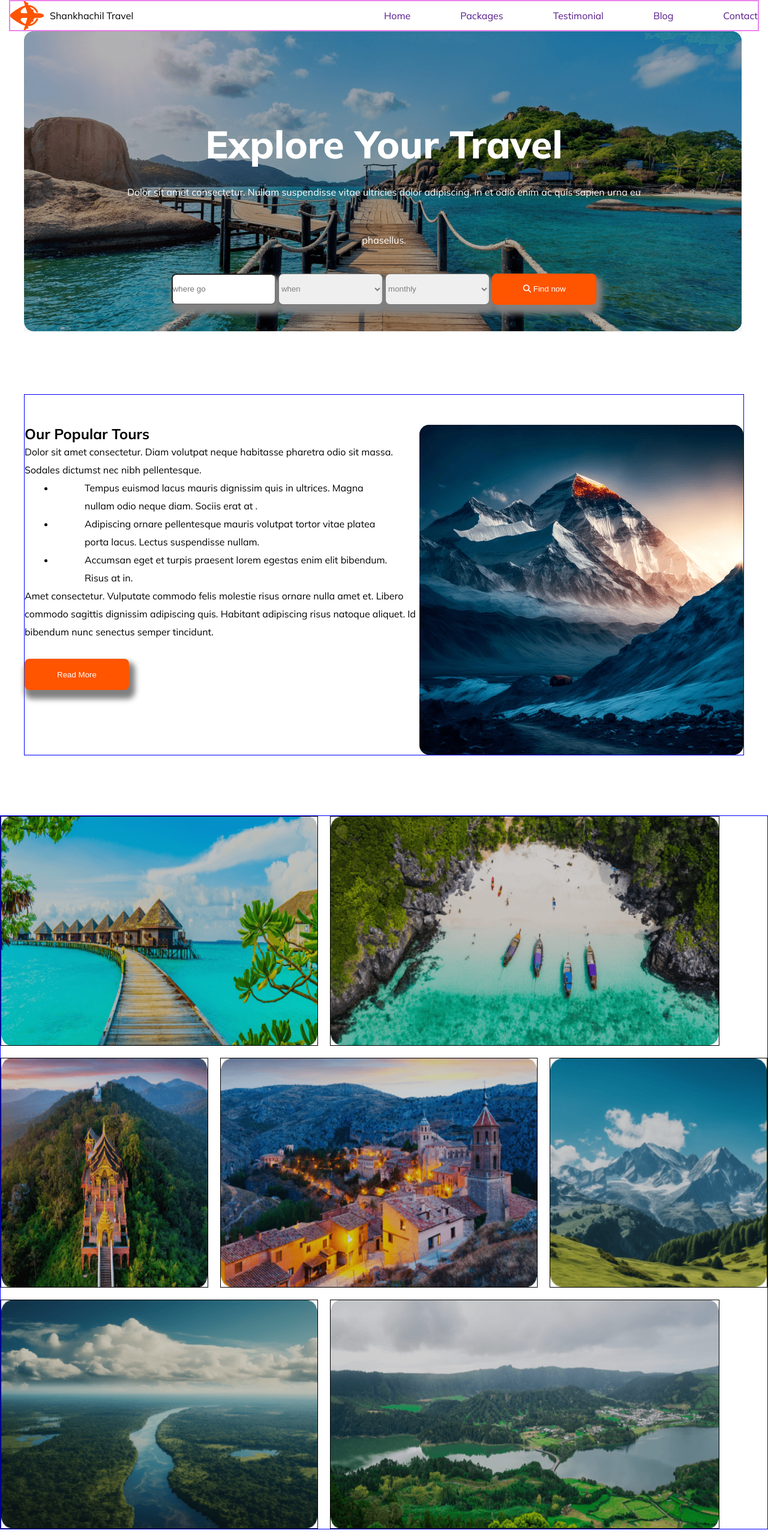
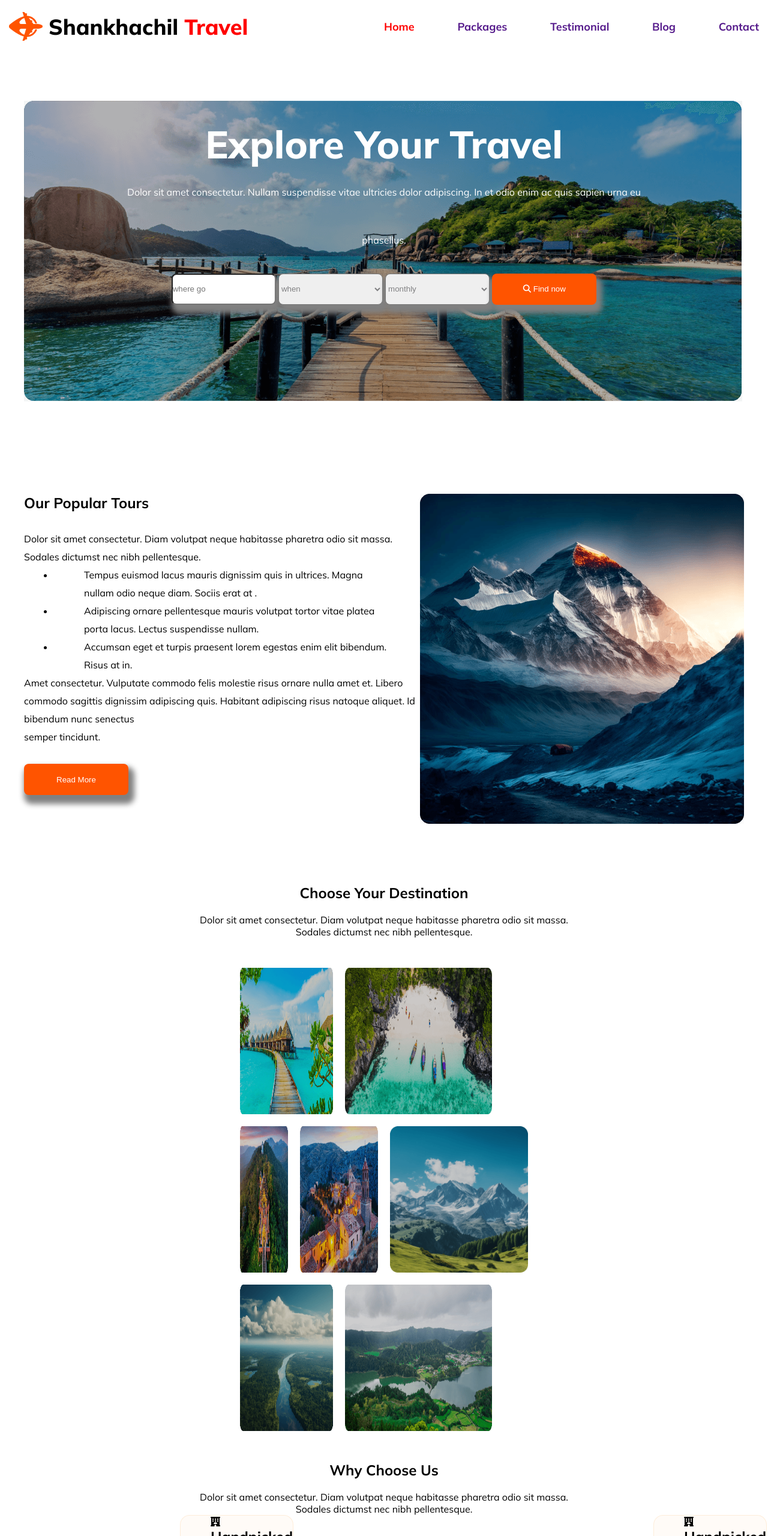
Before and after one commit to luckyosd/B9A2-shankhachil-Travel-main, a plain HTML site: page index.html in a window 1280 px wide. Shown: the top 2560 px of the page at 60% size. Drawn offline with Linux system fonts and the light colour scheme.

```diff
--- a/index.html
+++ b/index.html
@@ -15,10 +15,10 @@
         <nav class="header-section">
             <div class="nav-container">
                 <img src="Images/Group 40071 (2).png">
-                <p>Shankhachil Travel</p>
+                <p>Shankhachil <span class="home">Travel</span></p>
             </div>
             <div class="items-container">
-                <a href="">Home</a>
+                <a href=""><span class="home">Home</span></a>
                 <a href="">Packages</a>
                 <a href="">Testimonial</a>
                 <a href="">Blog</a>
@@ -33,7 +33,6 @@
         <section class="banner-section">
             <div class="banner-img">
                 <img src="Images/Group 13 (1) (1).png">
-
             </div>
 
             <div class="text-items">
@@ -61,14 +60,14 @@
         </section>
         <section class="text-img">
             <div class="text-container">
-                <h1>Our Popular Tours</h1>
+                <h1>Our Popular Tours</h1><br>
                 <p>Dolor sit amet consectetur. Diam volutpat neque habitasse pharetra odio sit massa. Sodales dictumst nec nibh pellentesque.</p>
 
                 <ul>
                     <li>Tempus euismod lacus mauris dignissim quis in ultrices. Magna nullam odio neque diam. Sociis erat at .</li>
                     <li>Adipiscing ornare pellentesque mauris volutpat tortor vitae platea porta lacus. Lectus suspendisse nullam.</li>
                     <li>Accumsan eget et turpis praesent lorem egestas enim elit bibendum. Risus at in.</li>
-                    <p>Amet consectetur. Vulputate commodo felis molestie risus ornare nulla amet et. Libero commodo sagittis dignissim adipiscing quis. Habitant adipiscing risus natoque aliquet. Id bibendum nunc senectus semper tincidunt. </p>
+                    <p>Amet consectetur. Vulputate commodo felis molestie risus ornare nulla amet et. Libero commodo sagittis dignissim adipiscing quis. Habitant adipiscing risus natoque aliquet. Id bibendum nunc senectus<br> semper tincidunt. </p>
 
 
                 </ul>
@@ -83,6 +82,13 @@
 
 
         </section>
+        <section>
+            <div class="sal">
+                <h2>Choose Your Destination</h2><br>
+                <p>Dolor sit amet consectetur. Diam volutpat neque habitasse pharetra odio sit massa.<br> Sodales dictumst nec nibh pellentesque.</p>
+            </div>
+        </section>
+
         <section>
 
             <div class="image-box">
@@ -121,8 +127,8 @@
 
         <section>
             <div class="why-choose-us">
-                <h1>Why Choose Us</h1>
-                <p>Dolor sit amet consectetur. Diam volutpat neque habitasse pharetra odio sit massa. Sodales dictumst nec nibh pellentesque.</p>
+                <h1>Why Choose Us</h1><br>
+                <p>Dolor sit amet consectetur. Diam volutpat neque habitasse pharetra odio sit massa.<br> Sodales dictumst nec nibh pellentesque.</p>
             </div>
 
         </section>
@@ -146,7 +152,7 @@
             <div class="deals-us">
                 <div class="du">
                     <h2>Deals & Discounts</h2><br>
-                    <p>Dolor sit amet consectetur. Diam volutpat neque habitasse pharetra odio sit massa. Sodales dictumst nec nibh pellentesque.</p>
+                    <p>Dolor sit amet consectetur. Diam volutpat neque habitasse pharetra odio sit massa.<br> Sodales dictumst nec nibh pellentesque.</p>
                 </div>
                 <div class="oe">
                     <div class="u">
@@ -163,7 +169,7 @@
 
                         <h4>Tour To Satorini</h4>
                         <p>Amet consectetur. Vulputate commodo felis molestie risus ornare nulla amet et. Libero commodo sagittis dignissim adipiscing quis. Habitant adipiscing.</p><br>
-                        <p>Price: $1300-$1500</p><br>
+                        <p><span class="home">Price: $1300-$1500</span></p><br>
                         <button class="btn-primary">Book now</button>
 
                     </div>
@@ -176,7 +182,7 @@
 
                         <h4>Tour To Satorini</h4>
                         <p>Amet consectetur. Vulputate commodo felis molestie risus ornare nulla amet et. Libero commodo sagittis dignissim adipiscing quis. Habitant adipiscing.</p><br>
-                        <p>Price: $1300-$1500</p><br>
+                        <p><span class="home">Price: $1300-$1500</span></p><br>
                         <button class="btn-primary">Book now</button>
 
                     </div>
@@ -189,7 +195,7 @@
 
                         <h4>Tour To Satorini</h4>
                         <p>Amet consectetur. Vulputate commodo felis molestie risus ornare nulla amet et. Libero commodo sagittis dignissim adipiscing quis. Habitant adipiscing.</p><br>
-                        <p>Price: $1300-$1500</p><br>
+                        <p><span class="home">Price: $1300-$1500</span></p><br>
                         <button class="btn-primary">Book now</button>
 
                     </div>
@@ -204,11 +210,11 @@
         <section>
             <div class="simple">
                 <div class="place">
-                    <h1>A Simple Perfect Place To Get Lost</h1>
-                    <p>Amet consectetur. Vulputate commodo felis molestie risus ornare nulla amet et. Libero commodo sagittis dignissim adipiscing quis. </p>
+                    <h1>A Simple Perfect Place<br> To Get Lost</h1><br>
+                    <p>Amet consectetur. Vulputate commodo felis molestie risus ornare nulla<br> amet et. Libero commodo sagittis dignissim adipiscing quis. </p><br>
                     <ul>
-                        <li>Adipiscing ornare pellentesque mauris volutpat tortor vitae platea porta lacus. Lectus suspendisse nullam.</li>
-                        <li>Adipiscing ornare pellentesque mauris volutpat tortor vitae platea porta lacus. Lectus suspendisse nullam.</li>
+                        <li>Adipiscing ornare pellentesque mauris volutpat tortor vitae<br> platea porta lacus. Lectus suspendisse nullam.</li><br>
+                        <li>Adipiscing ornare pellentesque mauris volutpat tortor vitae<br> platea porta lacus. Lectus suspendisse nullam.</li><br>
                         <button class="btn-primary">See More</button>
                     </ul>
 
@@ -233,12 +239,12 @@
         <section>
             <div class="travel">
                 <div class="form-part">
-                    <h2>Newsletter</h2>
-                    <p>Get your daily dose of travel news & tips.<br> Sign up today!</p>
+                    <h2>Newsletter</h2><br>
+                    <p>Get your daily dose of travel news & tips.<br> Sign up today!</p><br>
                     <input type="text" placeholder="Enter your name"><br>
 
                     <input type="text" placeholder="Enter your email"><br>
-                    <button class="btn-primary">Subscribe</button>
+                    <button class="btn">Subscribe</button>
                 </div>
                 <div class="t-i">
                     <img src="Images/Rectangle 8 (1).png">
@@ -257,7 +263,7 @@
         <div class="footer">
             <div class="footer-img">
                 <img src="Images/Group 40071 (2).png">
-                <h1>Shankhachil Travel</h1>
+                <h1>Shankhachil <span class="home">Travel</span></h1>
             </div>
             <p>Lorem ipsum dolor sit amet consectetur. Nulla sit viverra morbi vitae blandit orci potenti vulputate. Leo erat maecenas vitae elementum ultricies nullam. </p>
             <div class="icons">
@@ -271,7 +277,7 @@
             <p class="reserved">2017, All Rights Reserved.</p>
 
 
-            </div>
+        </div>
 
 
     </footer>
--- a/styles/style.css
+++ b/styles/style.css
@@ -21,8 +21,7 @@
         .header-section {
             max-width: 1250px;
             display: flex;
-            margin: 0 auto;
-            border: 2px solid violet;
+            margin: 20px auto;
         }
 
         .nav-container {
@@ -31,6 +30,11 @@
             width: 50%;
             align-items: center;
             gap: 10px;
+        }
+
+        .nav-container p {
+            font-size: 36px;
+            font-weight: 800;
         }
 
         .nav-container img {
@@ -46,6 +50,12 @@
 
         .items-container a {
             text-decoration: none;
+            font-size: 18px;
+            font-weight: 700;
+        }
+
+        .home {
+            color: red;
         }
 
         .banner-section {}
@@ -53,7 +63,7 @@
         .banner-img {
             max-width: 1200px;
             min-height: 500px;
-            margin: 0 auto;
+            margin: 100px auto;
             position: relative;
             border-radius: 16px;
             opacity: 1;
@@ -104,7 +114,6 @@
         .text-img {
             max-width: 1200px;
             min-height: 400px;
-            border: 1px solid blue;
             margin: 100px auto;
             padding-top: 50px;
             display: flex;
@@ -133,8 +142,14 @@
             text-align: center;
         }
 
+        .sal {
+            text-align: center;
+        }
+
         .image-box {
-            border: 1px solid blue;
+            max-width: 1250px;
+            min-height: 400px;
+            margin: 50px 400px;
             display: grid;
             gap: 20px;
             grid-template-columns: repeat(12, 1fr);
@@ -144,16 +159,15 @@
         .image-box img {
             width: 100%;
             height: 100%;
-            border: 1px solid black;
         }
 
         .grid-item-1 {
-            grid-column: 1/span 6;
+            grid-column: 1/span 7;
             grid-template-rows: 1/span 6;
         }
 
         .grid-item-2 {
-            grid-column: 7/span 12;
+            grid-column: 8/span 12;
         }
 
         .grid-item-3 {
@@ -169,22 +183,20 @@
         }
 
         .grid-item-6 {
-            grid-column: 1/span 6;
+            grid-column: 1/span 7;
         }
 
         .grid-item-7 {
-            grid-column: 7/span 12;
+            grid-column: 8/span 12;
         }
 
         .why-choose-us {
-            max-width: 1200px;
-            border: 1px solid blue;
-            margin: 100px auto;
             text-align: center;
         }
 
         .section-cont {
             display: flex;
+            justify-content: space-evenly;
         }
 
         .container-des {
@@ -215,12 +227,16 @@
         .deals-us {
             max-width: 1250px;
             min-height: 400px;
-            margin: 0 auto;
-            border: 1px solid turquoise;
+            margin: 100px auto;
         }
 
         .du {
             text-align: center;
+        }
+
+        .du h2 {
+            font-size: 40px;
+            font-weight: 800;
         }
 
         .oe {
@@ -280,7 +296,6 @@
         .simple {
             max-width: 1200px;
             min-height: 400px;
-            border: 1px solid blue;
             margin: 100px auto;
             display: flex;
             position: relative;
@@ -288,7 +303,25 @@
 
         .place {
             width: 700px;
-            border: 1px solid blue;
+        }
+
+        .place h1 {
+            font-size: 40px;
+            font-weight: 800;
+        }
+
+        .place p {
+            color: #5A5A5D;
+            font-size: 16px;
+            font-weight: 400;
+            /* 162.5% */
+        }
+
+        .place ul li {
+            color: #131318;
+            font-size: 16px;
+            font-weight: 700;
+            * 162.5% */
         }
 
         .heel {
@@ -319,6 +352,8 @@
             width: 474px;
             height: 422px;
             border-radius: 16px;
+            line-height: 25px;
+            padding: 50px;
         }
 
         .tr {
@@ -335,6 +370,21 @@
             position: absolute;
             bottom: 50px;
             right: 18px;
+        }
+
+        .form-part input {
+            width: 400px;
+            height: 50px;
+            margin-top: 10px;
+        }
+
+        .btn {
+            width: 400px;
+            height: 50px;
+            background-color: #FF5400;
+            border: 0;
+            color: #FFF;
+            margin-top: 10px;
         }
 
         .footer {
```
